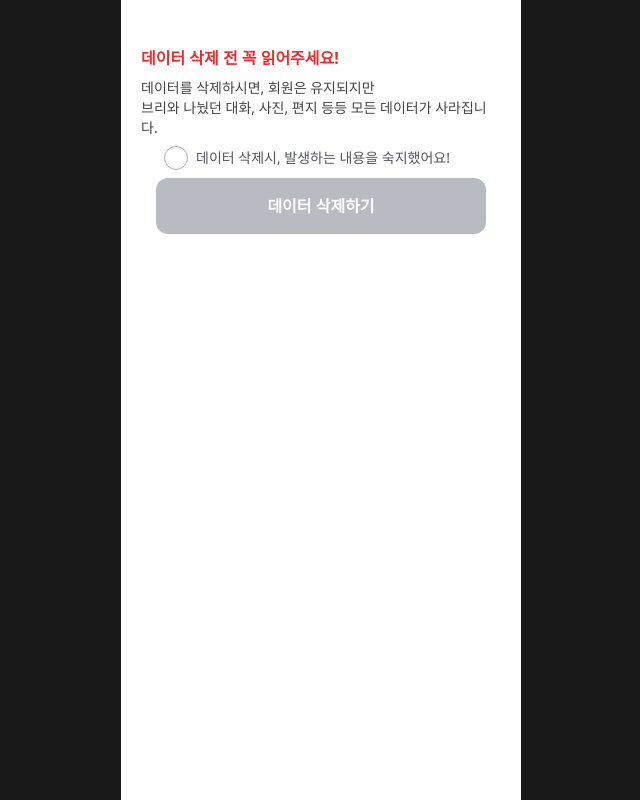
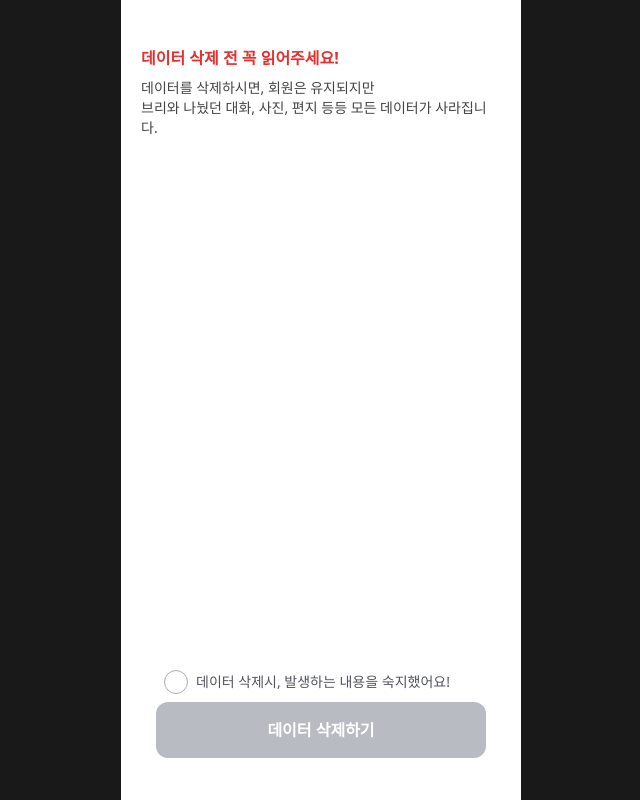
Before and after one commit to JJHyeok13/Rememmung_Mobile, a React (Vite) app: page /deletedata in a window 1280 px wide. Shown: the whole page, without its empty margins (319-959 px from the left). Built offline with nearby package versions, Linux system fonts and the light colour scheme; no server answers; the HTML template or start-up script is replaced by a standard one; what recoil-persist would draw is missing.

Commit message:
feat: 데이터삭제, 탈퇴 페이지 디자인 수정

```diff
--- a/src/pages/myPage/deleteDataPage/deleteDataPage.tsx
+++ b/src/pages/myPage/deleteDataPage/deleteDataPage.tsx
@@ -23,7 +23,8 @@ const DeleteDataPage: React.FC = () => {
 
   return (
     <>
-      <div className="flex-1 flex flex-col pt-[46px] px-5">
+      <div className="flex-1 flex flex-col pt-[46px] px-5 pb-[42px] h-[100vh] justify-between">
+        <div>
           <div className="text-[#E72F2F] font-semibold text-base mb-2">
             데이터 삭제 전 꼭 읽어주세요!
           </div>
@@ -31,7 +32,9 @@ const DeleteDataPage: React.FC = () => {
             데이터를 삭제하시면, 회원은 유지되지만 <br />
             브리와 나눴던 대화, 사진, 편지 등등 모든 데이터가 사라집니다.
           </div>
+        </div>
 
+        <div className="flex flex-col">
           <div className="flex items-center w-[330px] self-center">
             <img
               src={!isChecked ? NotSelectedRadio : SelectedRadio}
@@ -41,7 +44,6 @@ const DeleteDataPage: React.FC = () => {
               데이터 삭제시, 발생하는 내용을 숙지했어요!
             </div>
           </div>
-
           <div
             className={`${
               isChecked ? "bg-brown-500" : "bg-black-300"
@@ -49,6 +51,7 @@ const DeleteDataPage: React.FC = () => {
             onClick={isChecked ? handleModalOpen : undefined}
           >
             데이터 삭제하기
+          </div>
         </div>
       </div>
 
--- a/src/pages/myPage/deleteMemberPage/deleteMemberPage.tsx
+++ b/src/pages/myPage/deleteMemberPage/deleteMemberPage.tsx
@@ -23,7 +23,8 @@ const DeleteMemberPage: React.FC = () => {
 
   return (
     <>
-      <div className="flex-1 flex flex-col pt-[46px] px-5">
+      <div className="flex-1 flex flex-col pt-[46px] px-5 pb-[42px] h-[100vh] justify-between">
+        <div>
           <div className="text-[#E72F2F] font-semibold text-base mb-2">
             탈퇴 전 꼭 확인해주세요!
           </div>
@@ -31,7 +32,9 @@ const DeleteMemberPage: React.FC = () => {
             탈퇴하시게 된다면, 모든 데이터가 사라져요! <br />
             브리와 나눴던 대화, 사진, 편지 등등 모든 데이터가 사라집니다.
           </div>
+        </div>
 
+        <div className="flex flex-col">
           <div className="flex items-center w-[330px] self-center">
             <img
               src={!isChecked ? NotSelectedRadio : SelectedRadio}
@@ -41,7 +44,6 @@ const DeleteMemberPage: React.FC = () => {
               회원탈퇴시, 발생하는 내용을 숙지했어요!
             </div>
           </div>
-
           <div
             className={`${
               isChecked ? "bg-brown-500" : "bg-black-300"
@@ -49,6 +51,7 @@ const DeleteMemberPage: React.FC = () => {
             onClick={isChecked ? handleModalOpen : undefined}
           >
             탈퇴하기
+          </div>
         </div>
       </div>
 
```
Lines whose indentation alone changed are shown as unchanged.
